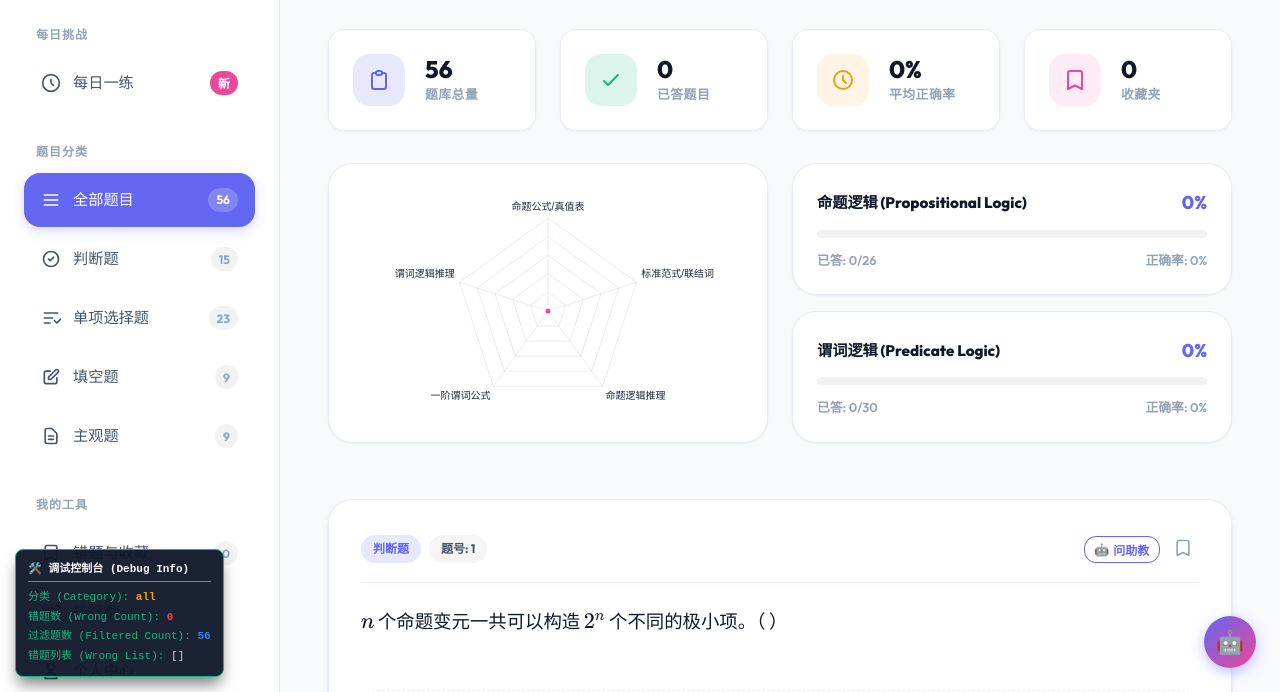
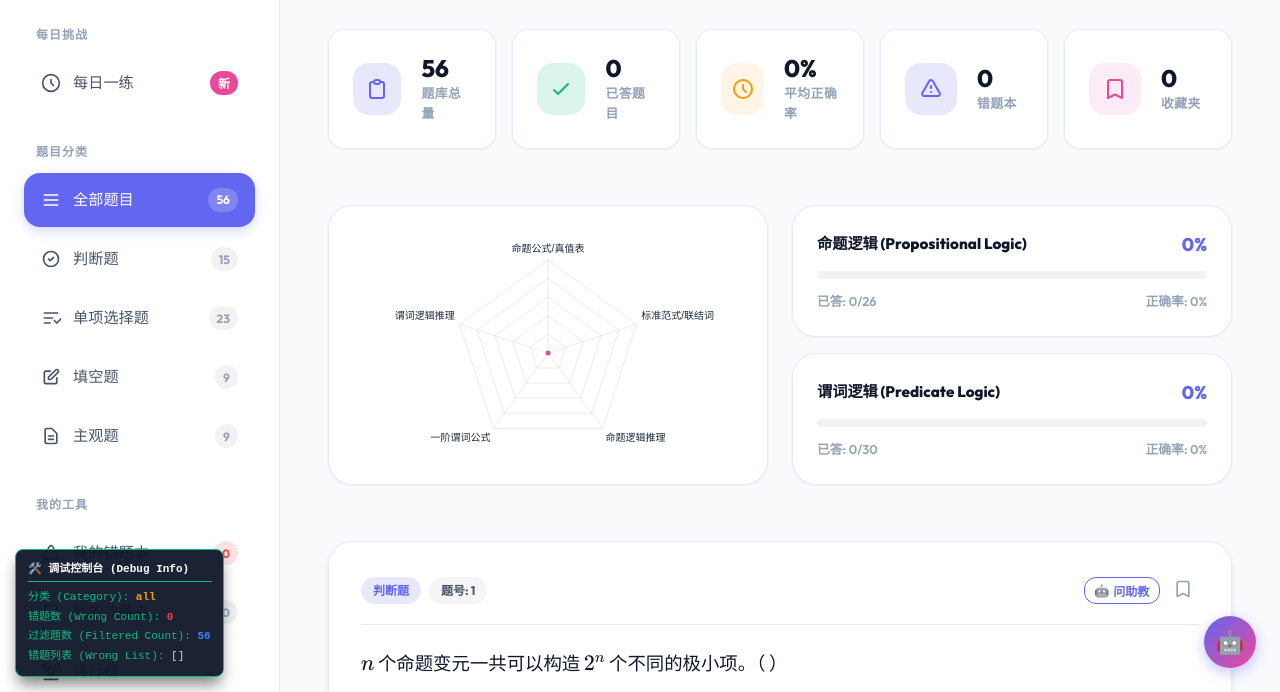
Before and after one commit to cweaty/discrete-math-quiz, a website: page index.html in a window 1280 px wide. Shown: the part 108-800 px from the top of the page. Drawn offline with Linux system fonts and the light colour scheme.

Commit message:
fix: apply missing html replacements for stats grid and sidebar wrong-questions tab

```diff
--- a/index.html
+++ b/index.html
@@ -72,9 +72,14 @@
       <nav class="nav-section">
         <div class="nav-title">我的工具</div>
         <ul class="nav-list">
+          <li class="nav-item" data-category="wrong_questions" id="nav-wrong-questions">
+            <svg viewBox="0 0 24 24" fill="none" stroke="currentColor" stroke-width="2" style="width:20px;height:20px;"><path d="M12 9v2m0 4h.01m-6.938 4h13.856c1.54 0 2.502-1.667 1.732-3L13.732 4c-.77-1.333-2.694-1.333-3.464 0L3.34 16c-.77 1.333.192 3 1.732 3z" stroke-linecap="round" stroke-linejoin="round"/></svg>
+            <span>我的错题本</span>
+            <span class="nav-count" id="count-wrong-questions" style="background-color: var(--error-light); color: var(--error);">0</span>
+          </li>
           <li class="nav-item" data-category="bookmarks" id="nav-bookmarks">
             <svg viewBox="0 0 24 24"><path d="M5 5a2 2 0 012-2h10a2 2 0 012 2v16l-7-3.5L5 21V5z" stroke="currentColor" stroke-linecap="round" stroke-linejoin="round"/></svg>
-            <span>错题与收藏</span>
+            <span>我的收藏夹</span>
             <span class="nav-count" id="count-bookmarks">0</span>
           </li>
           <li class="nav-item" data-category="leaderboard" id="nav-leaderboard">
@@ -145,7 +150,7 @@
       </header>
 
       <!-- Statistics Dashboard -->
-      <section class="stats-grid" id="stats-panel">
+      <section class="stats-grid" id="stats-panel" style="display: grid; grid-template-columns: repeat(auto-fit, minmax(110px, 1fr)); gap: 1rem; margin-bottom: 1.5rem;">
         <div class="stat-card">
           <div class="stat-icon-wrapper">
             <svg width="24" height="24" viewBox="0 0 24 24" fill="none" stroke="currentColor" stroke-width="2"><path d="M9 5H7a2 2 0 00-2 2v12a2 2 0 002 2h10a2 2 0 002-2V7a2 2 0 00-2-2h-2M9 5a2 2 0 002 2h2a2 2 0 002-2M9 5a2 2 0 012-2h2a2 2 0 012 2" stroke-linecap="round" stroke-linejoin="round"/></svg>
@@ -173,6 +178,16 @@
           <div class="stat-info">
             <span class="stat-value" id="stat-accuracy">0%</span>
             <span class="stat-label">平均正确率</span>
+          </div>
+        </div>
+
+        <div class="stat-card">
+          <div class="stat-icon-wrapper error">
+            <svg width="24" height="24" viewBox="0 0 24 24" fill="none" stroke="currentColor" stroke-width="2"><path d="M12 9v2m0 4h.01m-6.938 4h13.856c1.54 0 2.502-1.667 1.732-3L13.732 4c-.77-1.333-2.694-1.333-3.464 0L3.34 16c-.77 1.333.192 3 1.732 3z" stroke-linecap="round" stroke-linejoin="round"/></svg>
+          </div>
+          <div class="stat-info">
+            <span class="stat-value" id="stat-wrong-questions">0</span>
+            <span class="stat-label">错题本</span>
           </div>
         </div>
 
```
